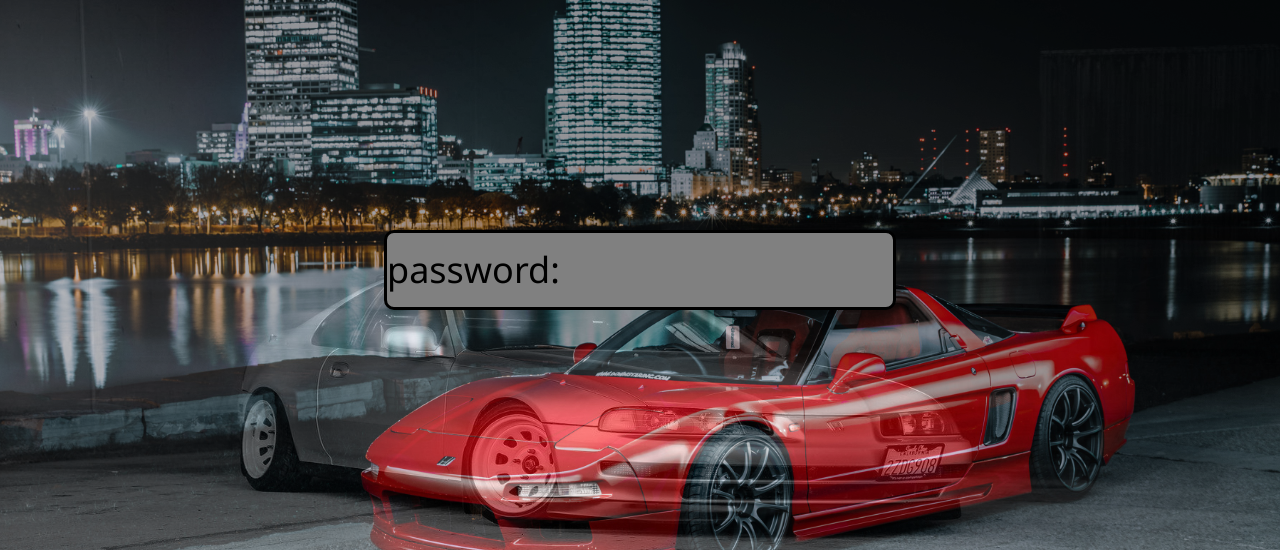
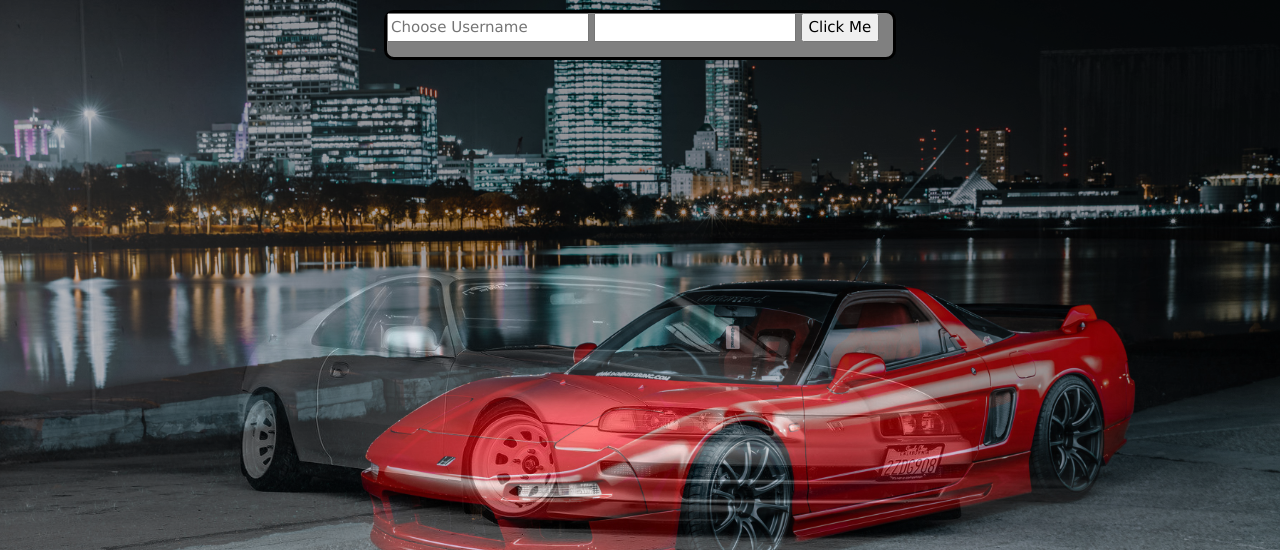
Before and after one commit to Jacob-Mullen/website24, a Flask app: page /admin in a window 1280 px wide. Shown: the part 74-624 px from the top of the page. Run offline with Flask 3, Linux system fonts and the light colour scheme.

Commit message:
new password added

```diff
--- /dev/null
+++ b/static/JS/passwords.js
@@ -0,0 +1,26 @@
+/* ======================================================================
+  Author Custom JavaScript
+====================================================================== */
+// Loop through Array of Objects
+var objPeople = [
+	{ // Object @ 0 index
+		username: "deez",
+		password: "nuts"
+	}
+]
+
+function getInfo() {
+	var username = document.getElementById('username').value
+	var password = document.getElementById('password').value
+
+	for(var i = 0; i < objPeople.length; i++) {
+		// check is user input matches username and password of a current index of the objPeople array
+		if(username == objPeople[i].username && password == objPeople[i].password) {
+			console.log("passssssssss!!!")
+            window.location.href = "/car/1"; // Replace with your actual path
+			// stop the function if this is found to be true
+			return
+		}
+	}
+	console.log("fail!!!")
+}
--- a/static/css/style.css
+++ b/static/css/style.css
@@ -124,15 +124,6 @@ body{
 
 /* password https://youtu.be/McPdzhLRzCg?si=Rw06oIaGUeuwsA5f */
 
-.password{
-    background-color: grey;
-    border-style: solid;
-    border-radius: 10px;
-    width: 40%;
-    margin: auto;
-    margin-top: 18%;
-}
-
 /* make */
 .maketitle{
     background-color: grey;
@@ -161,3 +152,25 @@ body{
     width: 100%;
 
 }
+
+    /* password stuff also not:margin:auto won't work when you have a float or haven't specified a width. kohoutek: margin:auto won't work when you have a float or haven't specified a width.3 Feb 2012*/
+
+
+
+
+.password{
+    background-color: grey;
+    border-style: solid;
+    border-radius: 10px;
+    width: 40%;
+    margin: auto;
+}
+
+
+
+.passinside{
+    margin-left: auto;
+    width: 100%;
+    margin-top: 3%;
+    inh
+}
--- a/templates/adminpasswall.html
+++ b/templates/adminpasswall.html
@@ -1,6 +1,12 @@
 {% extends "layout.html"%}
 {% block contents %}
 <div class="password">
-    <h1>password:</h1>
-    </div>
+    <form>
+        <input type="text" id="username" placeholder="Choose Username">
+        <input type="password" id="password" placeholer="Choose Password">
+        <button type="button" onclick="getInfo()">Click Me</button>
+    </form>
+
+    <script src="/static/JS/passwords.js"></script>
+</div>
 {% endblock %}
```
